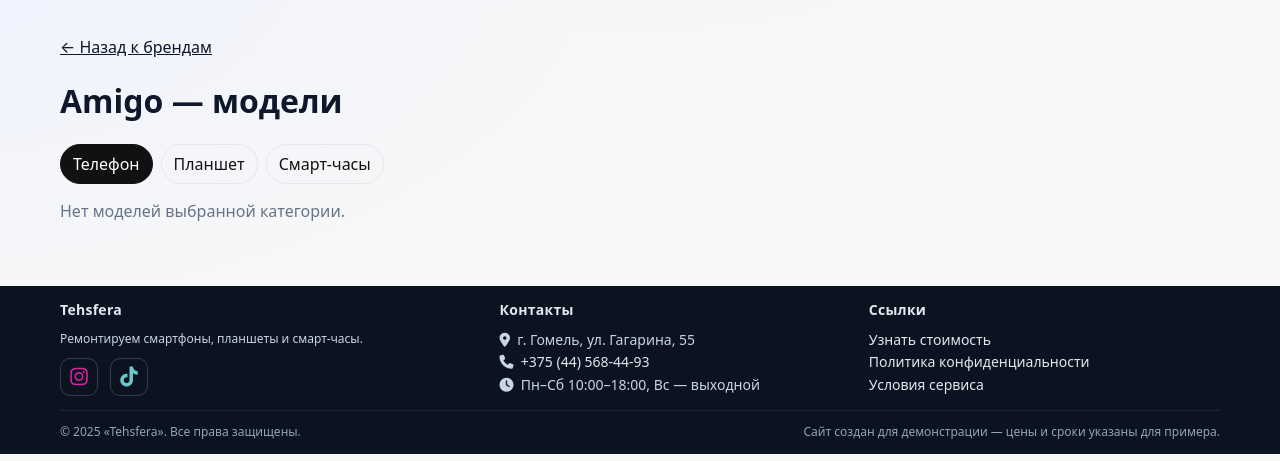
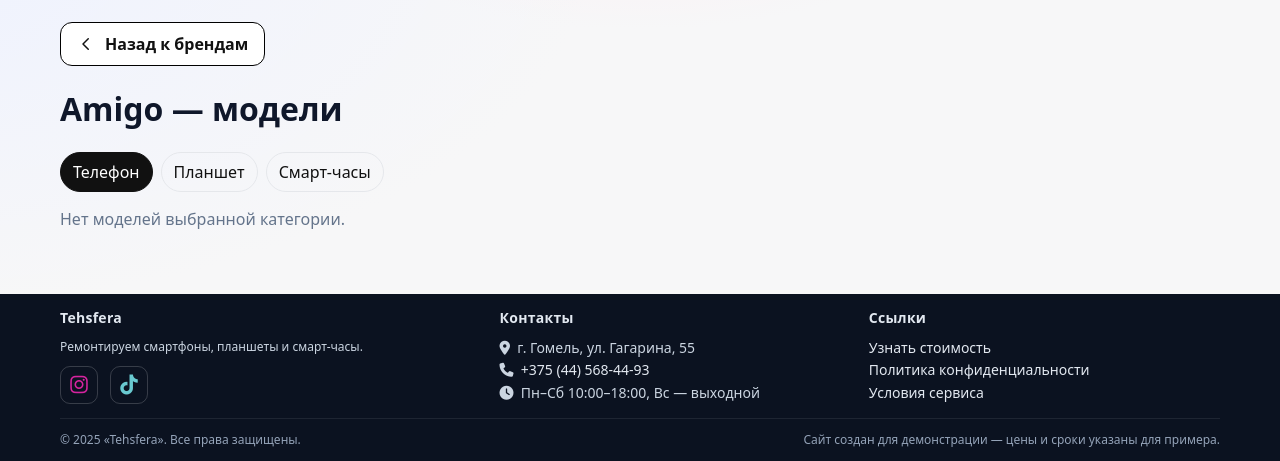
Before and after one commit to yur1on/price_calculator, a Django app: page /repairs/amigo/ in a window 1280 px wide. Shown: the part 50-511 px from the top of the page. Run offline with Django 5.2, Linux system fonts and the light colour scheme; data comes from the database, SQL or seed files in the repository; some libraries are stand-ins or nearby versions.

Commit message:
обновление шаблонов

```diff
--- a/repairs/templates/repairs/model_list.html
+++ b/repairs/templates/repairs/model_list.html
@@ -6,19 +6,44 @@
   *{box-sizing:border-box}
   .muted{color:#64748b}
 
+  /* ——— КНОПКА НАЗАД ——— */
+  .back-wrap{margin:2px 0 12px}
+  .btn-back{
+    --bg:#fff; --ink:#111; --brd:#000;
+    display:inline-flex; align-items:center; gap:10px;
+    padding:12px 16px; border-radius:12px;
+    border:1px solid var(--brd); background:var(--bg); color:var(--ink);
+    text-decoration:none; line-height:1; font-weight:600;
+    transition:background .2s,color .2s,box-shadow .2s,transform .15s,border-color .2s;
+    will-change: transform;
+  }
+  .btn-back svg{width:18px;height:18px;stroke:currentColor;transition:transform .2s}
+  .btn-back:hover{
+    background:#111; color:#fff; border-color:#111;
+    box-shadow:0 6px 14px rgba(0,0,0,.08);
+  }
+  .btn-back:hover svg{transform:translateX(-2px)}
+  .btn-back:active{transform:translateY(1px)}
+  .btn-back:focus-visible{outline:3px solid #111; outline-offset:2px}
+
+  /* ——— ЧИПЫ ——— */
   .chips{display:flex;flex-wrap:wrap;gap:8px;margin:8px 0 16px}
   .chip{padding:8px 12px;border:1px solid #e5e7eb;border-radius:999px;text-decoration:none;color:#111;display:inline-block}
   .chip.active{background:#111;color:#fff;border-color:#111}
 
+  /* ——— СЕТКА КАРТОЧЕК ——— */
   .grid{display:grid;grid-template-columns:repeat(auto-fill,minmax(260px,1fr));gap:12px}
 
   .card{
-    border:1px solid #e5e7eb;border-radius:12px;padding:12px;background:#fff;
+    border:1px solid #000;           /* чёрная обводка */
+    border-radius:12px;
+    padding:12px;background:#fff;
     display:grid;grid-template-columns:1fr auto;gap:12px;align-items:center;
+    transition:border-color .15s, box-shadow .15s, background-color .15s;
   }
+  .card:hover{background:#fafafa;box-shadow:0 1px 0 rgba(0,0,0,.04)}
 
   .info .name{font-weight:600;margin-bottom:4px;line-height:1.25}
-  /* МЕНЬШИЙ ШРИФТ ДЛЯ СКОБОК */
   .info .name .paren{font-size:.85em;color:#64748b;font-weight:500;margin-left:4px}
 
   .meta{display:flex;flex-wrap:wrap;gap:8px;align-items:center}
@@ -27,17 +52,29 @@
   .btn{
     display:inline-flex;justify-content:center;align-items:center;padding:10px 14px;
     border-radius:10px;background:#111;color:#fff;text-decoration:none;white-space:nowrap;border:1px solid #111;
+    transition:opacity .15s, transform .1s;
   }
   .btn:hover{opacity:.95}
+  .btn:active{transform:translateY(1px)}
 
+  /* ——— МОБИЛЬНАЯ АДАПТАЦИЯ ——— */
   @media (max-width:560px){
     .grid{grid-template-columns:1fr}
     .card{grid-template-columns:1fr}
     .card .btn{width:100%;margin-top:6px}
+    .btn-back{width:100%; justify-content:center}   /* ← на мобилке на всю ширину */
   }
 </style>
 
-<p><a href="{% url 'repairs:brand_list' %}?cat={{ selected_cat }}">← Назад к брендам</a></p>
+<div class="back-wrap">
+  <a class="btn-back" href="{% url 'repairs:brand_list' %}?cat={{ selected_cat }}">
+    <svg viewBox="0 0 24 24" fill="none" aria-hidden="true">
+      <path d="M15 19l-7-7 7-7" stroke-width="2" stroke-linecap="round" stroke-linejoin="round"/>
+    </svg>
+    <span>Назад к брендам</span>
+  </a>
+</div>
+
 <h1>{{ brand.name }} — модели</h1>
 
 <div class="chips">
```
Also changed, not shown: repairs/templates/repairs/brand_list.html (+7 -5 lines), repairs/templates/repairs/repair_list.html (+41 -9 lines).
